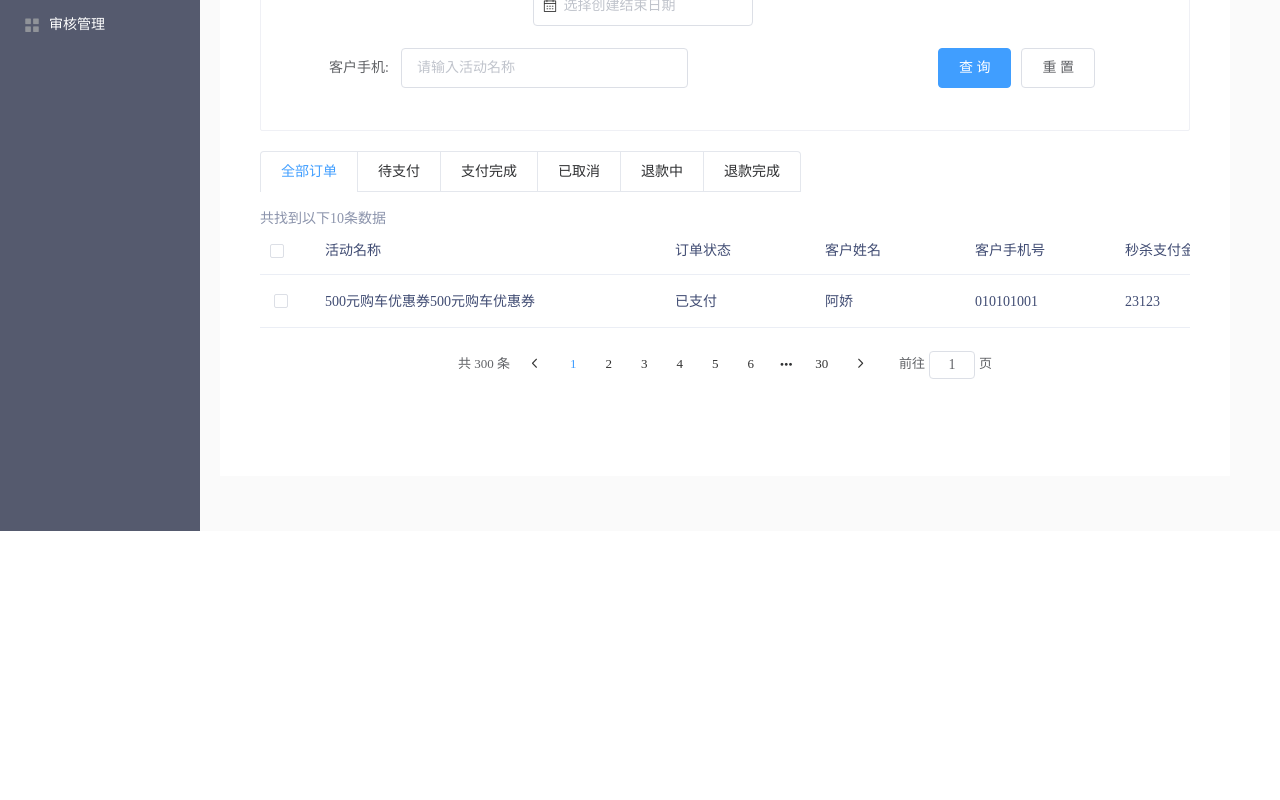
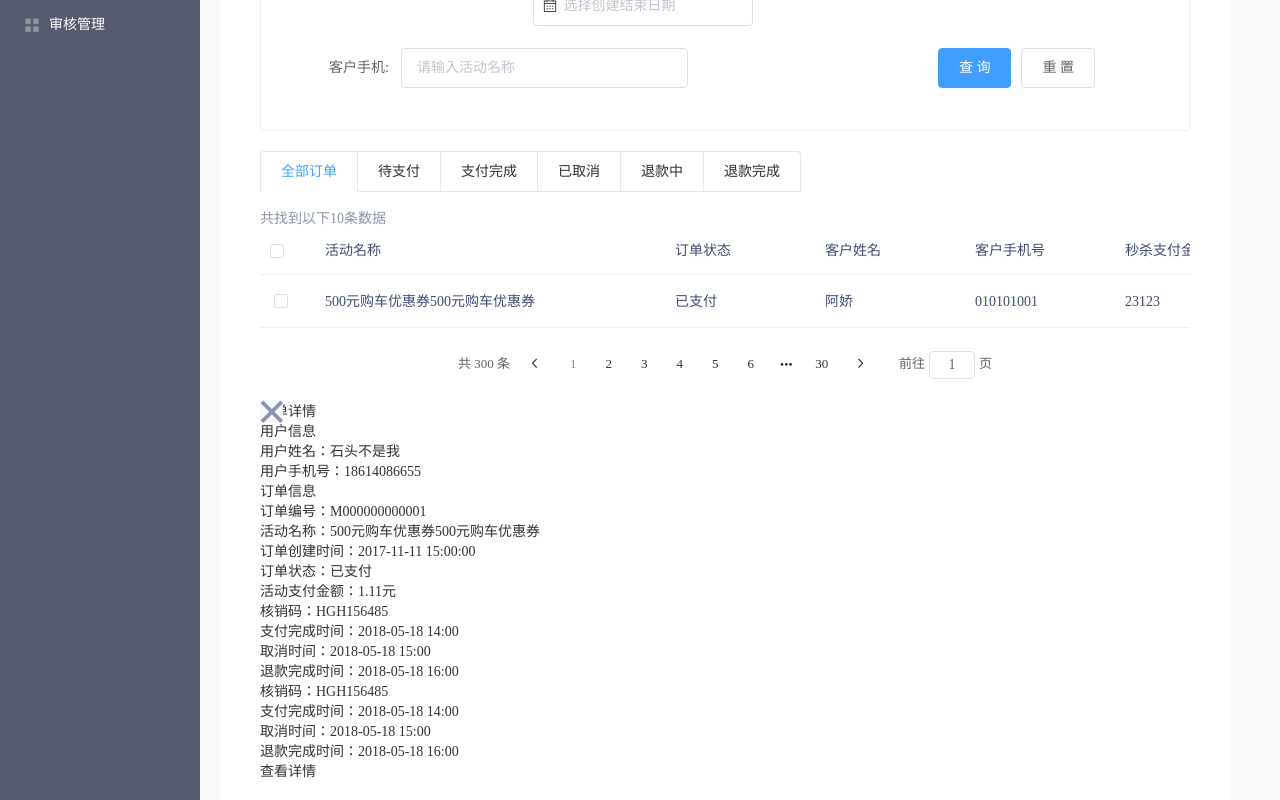
Before and after one commit to hejiao76/marketing_bms, a Vue app: page /#/sedkill/order_list in a window 1280 px wide. Shown: the part 269-1069 px from the top of the page. Before the commit the page ends 800 px from the top, so only its background shows below. Built offline with nearby package versions, Linux system fonts and the light colour scheme.

Commit message:
订单详情

```diff
--- /dev/null
+++ b/src/components/order_detail.vue
@@ -0,0 +1,68 @@
+<template>
+  <div>
+      <div class="mask" style="z-index: 12000;"></div>
+      <div class="choose-hd olderdetail">
+      <div class="choose-hd_close" @click="closeDetail()">
+        <img src="./../assets/images/choose-hd-close.png" alt="">
+      </div>
+      <div class="choose-hd_header">订单详情</div>
+      <div class="choose-copntent">
+        <div class="verify">
+          <p>用户信息</p>
+        </div>
+        <div class="verify-txt">
+          <ul>
+            <li>用户姓名：石头不是我</li>
+            <li>用户手机号：18614086655</li>
+          </ul>
+        </div>
+        <div class="verify margin-top-20">
+          <p>订单信息</p>
+        </div>
+        <div class="verify-txt">
+          <ul>
+            <li>订单编号：M000000000001</li>
+            <li>活动名称：500元购车优惠券500元购车优惠券</li>
+            <li>订单创建时间：2017-11-11 15:00:00</li>
+            <li>订单状态：已支付</li>
+            <li>活动支付金额：1.11元</li>
+            <li>核销码：HGH156485</li>
+            <li>支付完成时间：2018-05-18 14:00</li>
+            <li>取消时间：2018-05-18 15:00</li>
+            <li>退款完成时间：2018-05-18 16:00</li>
+            <li>核销码：HGH156485</li>
+            <li>支付完成时间：2018-05-18 14:00</li>
+            <li>取消时间：2018-05-18 15:00</li>
+            <li>退款完成时间：2018-05-18 16:00</li>
+          </ul>
+        </div>
+      </div>
+    </div>
+  </div>
+</template>
+
+<script>
+  import Api from "./../fetch/api"
+  import Final from "./../util/Final"
+export default {
+  name: 'header',
+  data () {
+    return {
+
+    }
+  },
+  created () {
+
+  },
+  methods:{
+    closeDetail(){
+        $('.mask,.olderdetail').hide();
+    }
+  }
+}
+</script>
+
+<!-- Add "scoped" attribute to limit CSS to this component only -->
+<style scoped>
+
+</style>
--- a/src/page/marketingSedKill/marketing_sedKill_order_list.vue
+++ b/src/page/marketingSedKill/marketing_sedKill_order_list.vue
@@ -67,6 +67,7 @@
       </el-row>
       <div><span class="totalTip">共找到以下10条数据</span></div>
        <div>
+
          <el-table
            ref="multipleTable"
            :data="tableData3"
@@ -123,12 +124,13 @@
 
     </div>
     <v-tip-msg ref="tipMsgRef"></v-tip-msg>
+    <V-OrderDetail></V-OrderDetail>
 
 
 
+    <div class="more-txt" @click="chekcOder()">查看详情</div>
+  </div>
 
-
-  </div>
 </template>
 <script>
   //  import api from "./../fetch/api"
@@ -139,6 +141,7 @@
   import Api from "./../../fetch/api";
   import * as Util from "./../../util/util";
   import VTipMsg from "./../../components/tipMsg.vue";
+  import VOrderDetail from "./../../components/order_detail.vue";
   import TestData from "./../../util/TestData"
   import $ from "jquery"
   import ElRow from "element-ui/packages/row/src/row";
@@ -194,7 +197,8 @@
       VHeader,
       VLeft,
       VConNav,
-      VTipMsg
+      VTipMsg,
+      VOrderDetail
     },
     created (){
       this.requestData();
@@ -304,7 +308,9 @@
        * 查看订单详情
        */
       chekcOder(){
-        console.log('开发中！');
+        $('.more-txt').click(function(){
+          $('.mask,.olderdetail').show();
+        })
       }
     }
   }
```
Also changed, not shown: src/components/order_list.vue (added, +88 -0 lines).
